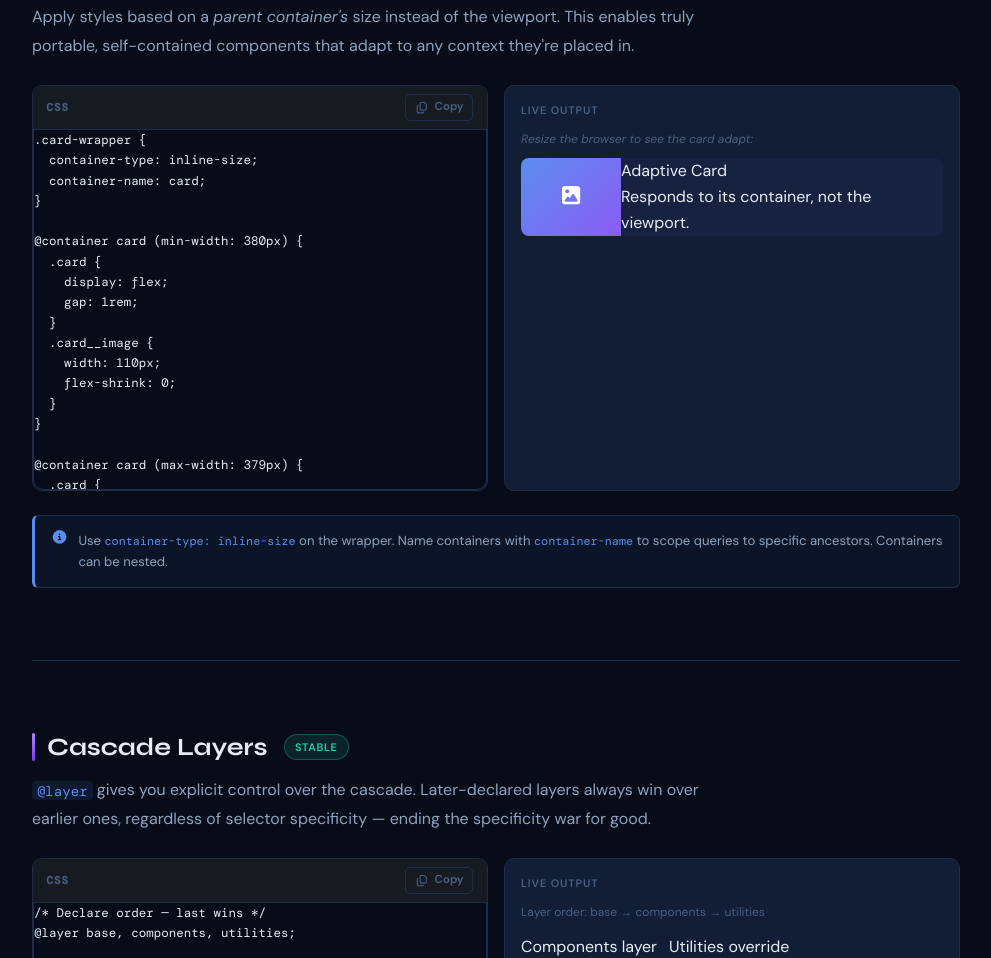
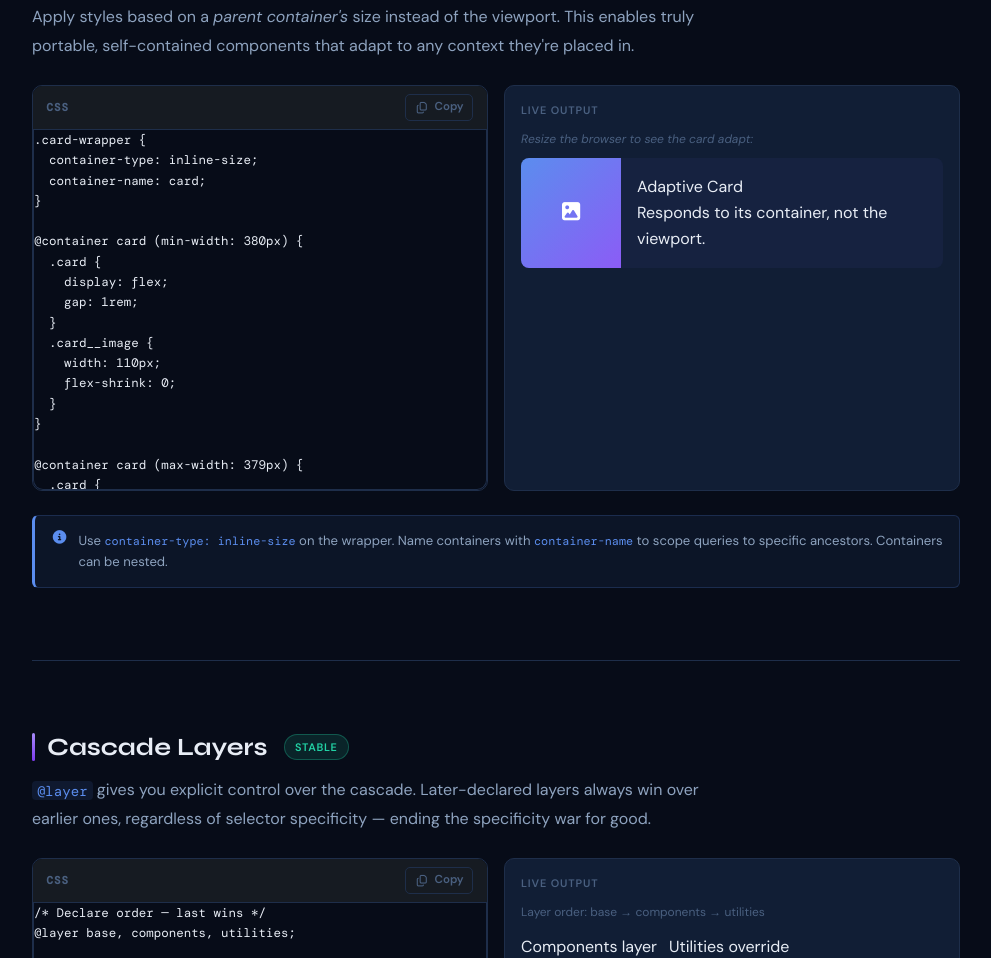
Before and after one commit to KEHEM-IT/MastorsCDN, a website: page index.html in a window 1280 px wide. Shown: the part 2919-3877 px from the top of the page, without its empty margins (264-1255 px from the left). Drawn offline with nearby package versions, Linux system fonts and the light colour scheme; some icons are missing; a web font is replaced by a local one.

Commit message:
dstfresrf
Signed-off-by: Surajit Singha Sisir <sci.surajit@gmail.com>

```diff
--- a/index.html
+++ b/index.html
@@ -654,10 +654,10 @@
                         <span class="demo-label">Live Output</span>
                         <p style="font-size:.75rem;color:var(--text-3);font-style:italic">Resize the browser to see the
                             card adapt:</p>
-                        <div class="cq-wrap pad-4">
+                        <div class="cq-wrap">
                             <div class="cq-card">
                                 <div class="cq-card-img"><i class="fa-solid fa-image"></i></div>
-                                <div class="cq-card-body pad-4">
+                                <div class="cq-card-body p-4">
                                     <div class="cq-card-title">Adaptive Card</div>
                                     <div class="cq-card-text">Responds to its container, not the viewport.</div>
                                 </div>
```
